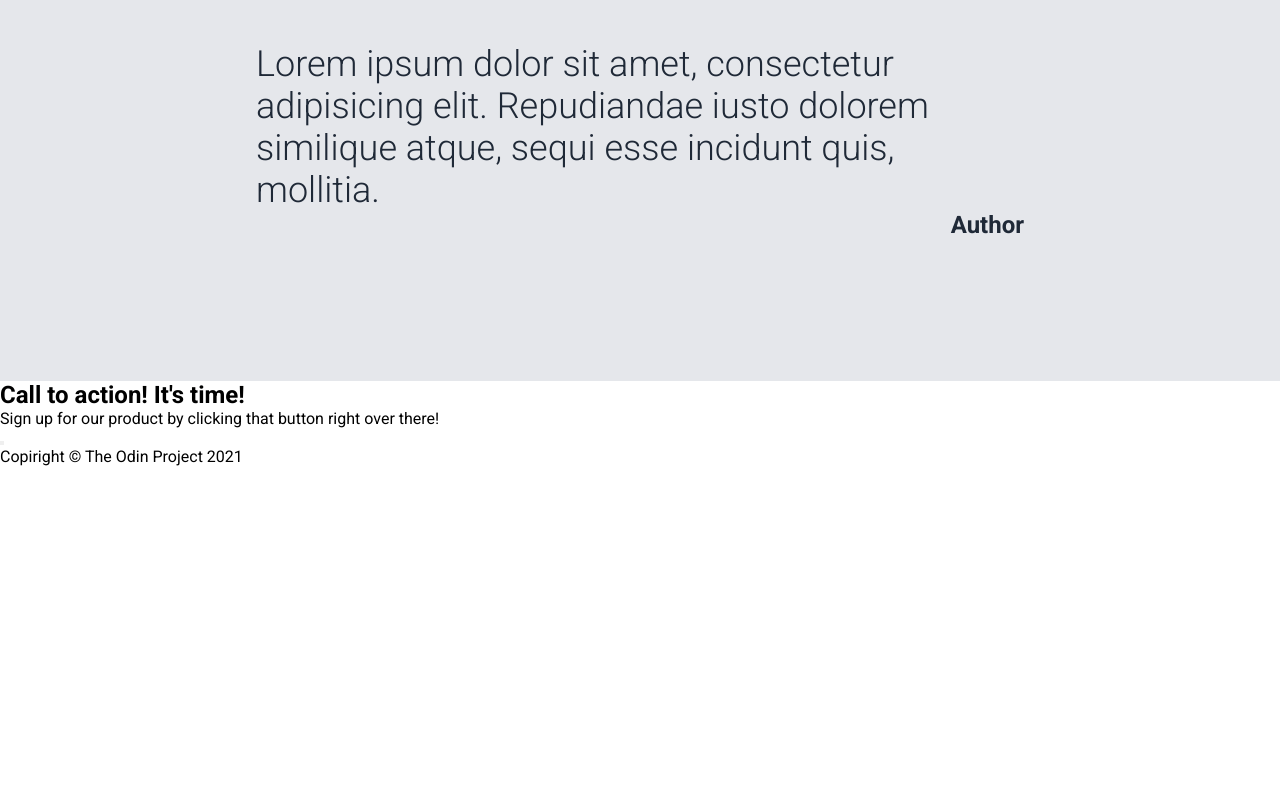
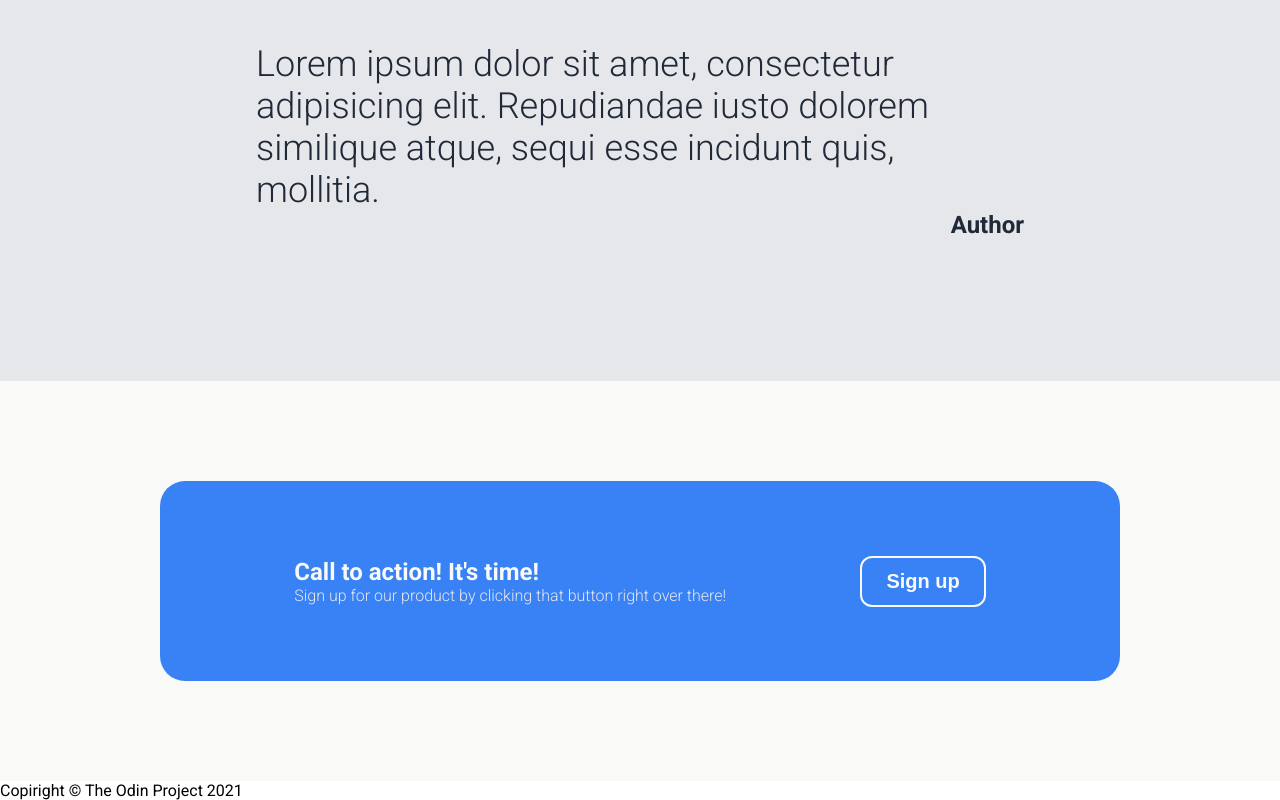
Before and after one commit to petyahyria/odin-landing-page-petyahyria, a plain HTML site: page index.html in a window 1280 px wide. Shown: the part 1379-2179 px from the top of the page. Before the commit the page ends 1845 px from the top, so only its background shows below. Drawn offline with Linux system fonts and the light colour scheme.

Commit message:
Add styles to call-to-action section index.html

```diff
--- a/index.html
+++ b/index.html
@@ -60,13 +60,13 @@
             <span class="author">Author</span>
         </p>
     </div>
-    <div class="call-to-action-section">
-        <div class="call-to-action">
+    <div class="call-to-action-section flex">
+        <div class="call-to-action-box flex">
             <div class="section-wrapper">
-                <h2 class="section-title">Call to action! It's time!</h1>
-                <p class="section-text">Sign up for our product by clicking that button right over there!</p>
+                <h2 class="call-to-action-title">Call to action! It's time!</h1>
+                <p class="call-to-action-text">Sign up for our product by clicking that button right over there!</p>
             </div>
-            <button class="sign-up-btn"></button>
+            <button class="sign-up-btn">Sign up</button>
         </div>
     </div>
     <footer>
--- a/style.css
+++ b/style.css
@@ -76,6 +76,7 @@ a{
     font-size: 18px;
     color: #e5e7eb;
     margin-bottom: 16px;
+    font-weight: 300;
 }
 
 .hero-btn{
@@ -85,6 +86,7 @@ a{
     border-style: none;
     border-radius: 8px;
     font-size: 16px;
+    font-weight: 600;
 }
 
 .hero-image{
@@ -155,3 +157,44 @@ a{
     font-weight: bold;
     font-size: 24px;
 }
+
+/* Call to action section */
+
+.call-to-action-section{
+    background-color: #f9faf8;
+    height: 50vh;
+    justify-content: center;
+}
+
+.call-to-action-box{
+    height: 25vh;
+    width: 75vw;
+    background-color: #3882f6;
+    border-radius: 25px;
+    justify-content: space-evenly;
+}
+
+.call-to-action-title{
+    font-size: 24px;
+    font-weight: 600;
+    color: #f9faf8;
+}
+
+.call-to-action-text{
+    font-size: 16px;
+    color: #e5e7eb;
+    font-weight: 300;
+}
+
+.sign-up-btn{
+    color: #f9faf8;
+    padding: 12px 24px;
+    border-style: none;
+    border-radius: 12px;
+    border: 2px solid #f9faf8;
+    font-weight: 600;
+    font-size: 20px;
+    background-color: #3882f6;
+}
+
+/*  */
```
